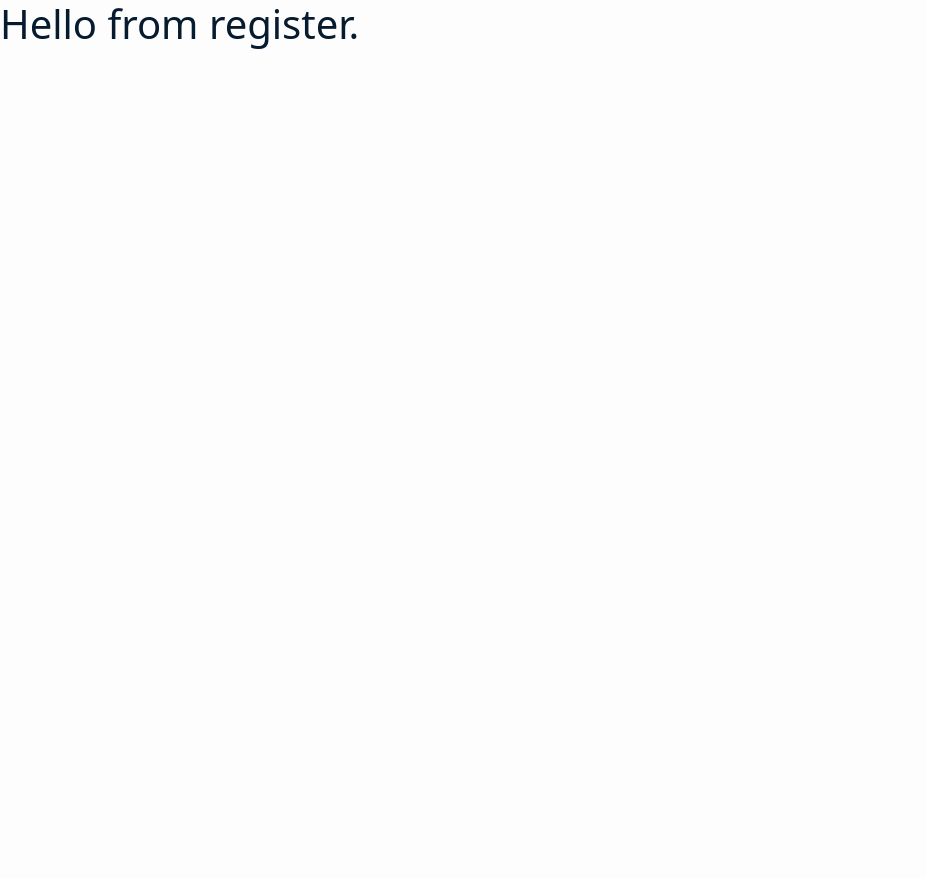
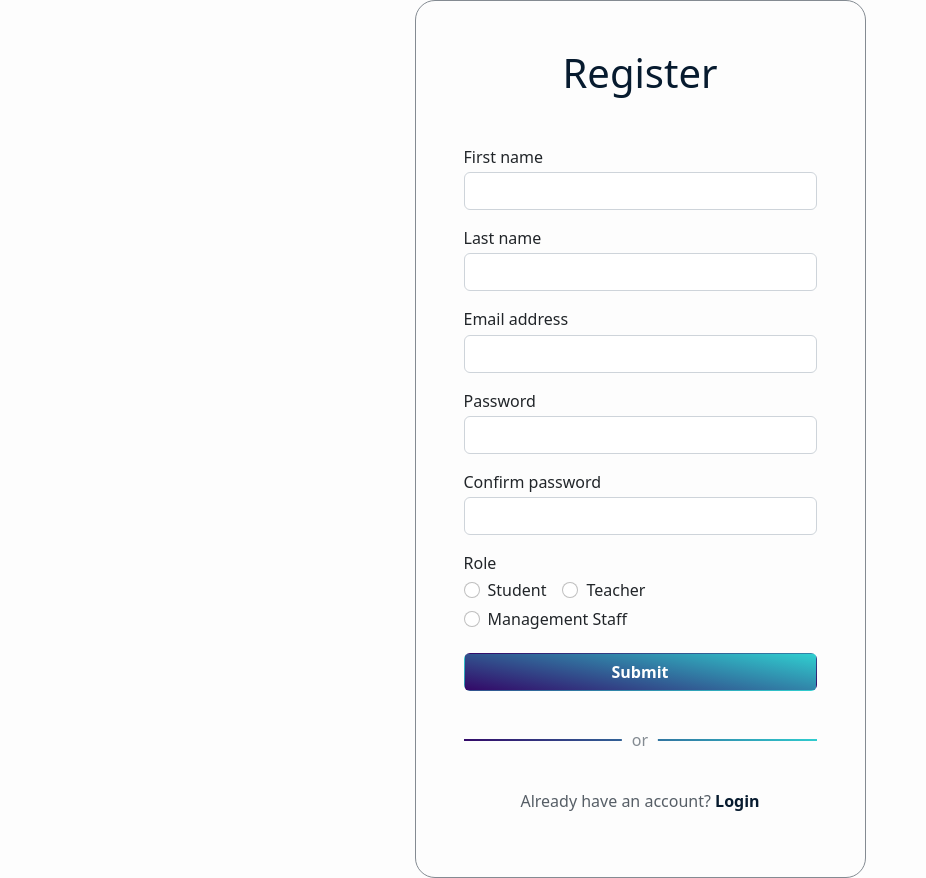
Before and after one commit to nsadisha/isa-lms-frontend, a React (Create React App) app: page /register in a window 1280 px wide. Shown: the whole page, without its empty margins (0-926 px from the left). Before the commit the page ends 800 px from the top, so only its background shows below. Built offline with nearby package versions, Linux system fonts and the light colour scheme.

Commit message:
register page initially completed

```diff
--- a/src/views/Register.jsx
+++ b/src/views/Register.jsx
@@ -1,7 +1,127 @@
+import { Link } from "react-router-dom";
+import authService from "../service/AuthService";
+
+let passwordValue = '';
+
+function handleRegister(e) {
+    e.preventDefault()
+    let data = createDataObjectForm(e.target)
+
+    if (!isPasswordValid(data.password) || !isConfirmPasswordValid(data.password, data.cPassword)) {
+        console.log("Error");
+        return;
+    }
+
+    authService.register(data).then(res => {
+        console.log(res);
+    }).catch(err => {
+        console.log(err);
+    })
+}
+
+function isPasswordValid(password) {
+    passwordValue = password;
+    return password.length > 7;
+}
+function isConfirmPasswordValid(password, cPassword) {
+    return cPassword === password
+}
+
+function handlePasswordField(e) {
+    if (isPasswordValid(e.target.value)) {
+        e.target.classList.remove('is-invalid')
+        e.target.classList.add('is-valid')
+    } else {
+        e.target.classList.add('is-invalid')
+    }
+}
+
+function handleConfirmPasswordField(e) {
+    if (isConfirmPasswordValid(passwordValue, e.target.value)) {
+        e.target.classList.remove('is-invalid')
+        e.target.classList.add('is-valid')
+    } else {
+        e.target.classList.add('is-invalid')
+    }
+}
+
+function createDataObjectForm(form) {
+    return {
+        first_name: form.fname.value,
+        last_name: form.lname.value,
+        email: form.email.value,
+        password: form.password.value,
+        cPassword: form.cPassword.value,
+        role: form.role.value
+    };
+}
+
 function Register() {
     return (
-        <h1>Hello from register.</h1>
-     );
+        <div className="container login">
+            <div className="row vh-100 justify-content-center align-items-center">
+                <div className="col-md-6 col-lg-5">
+                    <div className='login-div'>
+                        <h1 className='caption mb-5'>Register</h1>
+                        <form onSubmit={handleRegister}>
+                            <div className="mb-3">
+                                <label htmlFor="exampleInputFname" className="form-label">First name</label>
+                                <input type="text" className="form-control" id="exampleInputFname" name='fname' required />
+                            </div>
+                            <div className="mb-3">
+                                <label htmlFor="exampleInputLname" className="form-label">Last name</label>
+                                <input type="text" className="form-control" id="exampleInputLname" name='lname' required />
+                            </div>
+                            <div className="mb-3">
+                                <label htmlFor="exampleInputEmail1" className="form-label">Email address</label>
+                                <input type="email" className="form-control" id="exampleInputEmail1" name='email' required />
+                            </div>
+                            <div className="mb-3">
+                                <label htmlFor="exampleInputPassword1" className="form-label">Password</label>
+                                <input type="password"
+                                    className="form-control"
+                                    id="exampleInputPassword1"
+                                    name='password'
+                                    onChange={handlePasswordField} />
+                                <div id="validationServer04Feedback" className="invalid-feedback">
+                                    Password must contain at least 8 characters.
+                                </div>
+                            </div>
+                            <div className="mb-3">
+                                <label htmlFor="exampleInputPassword1" className="form-label">Confirm password</label>
+                                <input type="password"
+                                    className="form-control"
+                                    id="exampleInputPassword1"
+                                    name='cPassword'
+                                    onChange={handleConfirmPasswordField} />
+                                <div id="validationServer04Feedback" className="invalid-feedback">
+                                    Does not match with the password you entered!
+                                </div>
+                            </div>
+                            <div className="mb-3">
+                            <label className="form-label">Role</label><br />
+                                <div className="form-check form-check-inline">
+                                    <input className="form-check-input" type="radio" name="role" id="inlineRadio1" value="STUDENT" required />
+                                        <label className="form-check-label" htmlFor ="inlineRadio1">Student</label>
+                                </div>
+                                <div className="form-check form-check-inline">
+                                    <input className="form-check-input" type="radio" name="role" id="inlineRadio2" value="TEACHER" required />
+                                        <label className="form-check-label" htmlFor ="inlineRadio2">Teacher</label>
+                                </div>
+                                <div className="form-check form-check-inline">
+                                    <input className="form-check-input" type="radio" name="role" id="inlineRadio3" value="MANAGEMENT_STAFF" required />
+                                        <label className="form-check-label" htmlFor ="inlineRadio3">Management Staff</label>
+                                </div>
+                            </div>
+                            <button type="submit" className="btn gradiant-btn w-100">Submit</button>
+                        </form>
+                        <div data-text="or" className="divider w-100 my-5"></div>
+                        <p className='text-center'>Already have an account? <Link to='/login'>Login</Link></p>
+                    </div>
+                </div>
+            </div>
+        </div>
+    );
 }
 
 export default Register;
```
